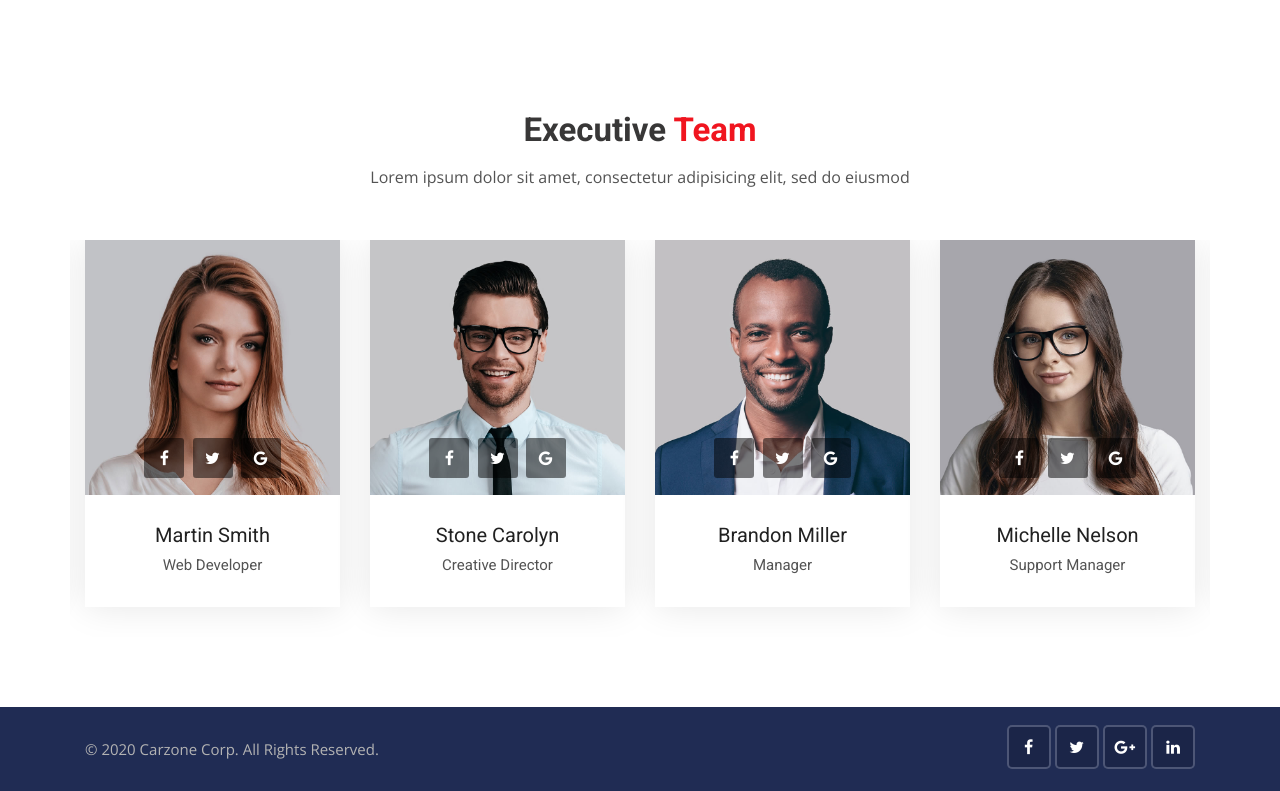
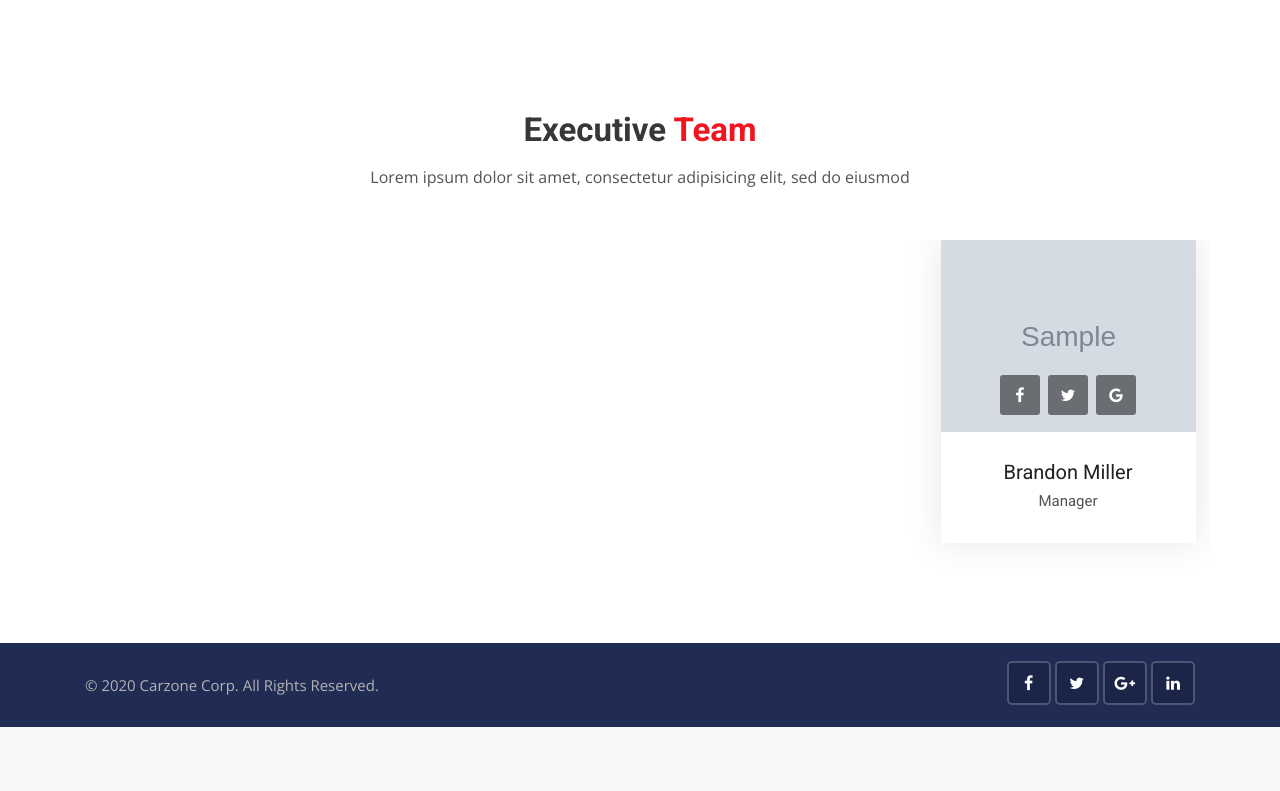
Before and after one commit to fatihkgm/Django-Project-Auto-Delaer, a Django app: template templates/pages/about.html in a window 1280 px wide. Shown: the part 847-1638 px from the top of the page. After the commit the page ends 1574 px from the top, so only its background shows below. Run offline with Django 3.2, Linux system fonts and the light colour scheme; the template is opened without the code that fills it: values that come from a table or form of the project are taken from there, others are empty; tables that the repository leaves empty hold one stand-in row (values such as "Sample post"); grey boxes marked "Sample" are stand-in pictures; parts of the project's set-up code (start-up, migrations or seed data) failed here and were passed over; some libraries are stand-ins or nearby versions.

Commit message:
team admin panel updated with img

```diff
--- a/templates/includes/navbar.html
+++ b/templates/includes/navbar.html
@@ -3,7 +3,7 @@
 <header class="main-header sticky-header header-with-top">
     <div class="container">
         <nav class="navbar navbar-expand-lg navbar-light">
-            <a class="navbar-brand company-logo" href="index.html">
+            <a class="navbar-brand company-logo" href="{% url 'home' %}">
                 <img src="{% static 'img/logos/black-logo.png' %}" alt="logo">
             </a>
             <button class="navbar-toggler" type="button" data-toggle="collapse" data-target="#navbar" aria-controls="navbar" aria-expanded="false" aria-label="Toggle navigation">
@@ -12,12 +12,12 @@
             <div class="navbar-collapse collapse w-100" id="navbar">
                 <ul class="navbar-nav ml-auto">
                     <li class="nav-item">
-                        <a class="nav-link dropdown-toggle" href="#" id="navbarDropdownMenuLink" data-toggle="dropdown" aria-haspopup="true" aria-expanded="false">
+                        <a class="nav-link dropdown-toggle" href="{% url 'home'%}">
                             Home
                         </a>
                     </li>
                     <li class="nav-item">
-                        <a class="nav-link" href="cars.html">
+                        <a class="nav-link" href="car.html">
                             Cars
                         </a>
                     </li>
--- a/templates/pages/about.html
+++ b/templates/pages/about.html
@@ -80,11 +80,12 @@
         <!-- Slick slider area start -->
         <div class="slick-slider-area clearfix">
             <div class="row slick-carousel" data-slick='{"slidesToShow": 4, "responsive":[{"breakpoint": 1024,"settings":{"slidesToShow": 2}}, {"breakpoint": 768,"settings":{"slidesToShow": 1}}]}'>
+                {% for team in teams %}
                 <div class="slick-slide-item">
                     <div class="team-1">
                         <div class="photo">
                             <a href="#">
-                                <img src="{% static 'img/avatar/avatar-12.jpg' %}" alt="team-1" class="img-fluid">
+                                <img src="{{team.photo.url}}" alt="team-1" class="img-fluid">
                             </a>
                             <div class="social-list clearfix">
                                 <a href="#" class="facebook-bg"><i class="fa fa-facebook"></i></a>
@@ -93,83 +94,13 @@
                             </div>
                         </div>
                         <div class="details">
-                            <h4><a href="team-detail.html">Brandon Miller</a></h4>
+                            <h4><a href="{{team.first_name}}">Brandon Miller</a></h4>
                             <h5>Manager</h5>
                         </div>
                     </div>
                 </div>
-                <div class="slick-slide-item">
-                    <div class="team-1">
-                        <div class="photo">
-                            <a href="#">
-                                <img src="{% static 'img/avatar/avatar-9.jpg' %}" alt="team-1" class="img-fluid">
-                            </a>
-                            <div class="social-list clearfix">
-                                <a href="#" class="facebook-bg"><i class="fa fa-facebook"></i></a>
-                                <a href="#" class="twitter-bg"><i class="fa fa-twitter"></i></a>
-                                <a href="#" class="google-bg"><i class="fa fa-google"></i></a>
-                            </div>
-                        </div>
-                        <div class="details">
-                            <h4><a href="team-detail.html">Michelle Nelson</a></h4>
-                            <h5>Support Manager</h5>
-                        </div>
-                    </div>
-                </div>
-                <div class="slick-slide-item">
-                    <div class="team-1">
-                        <div class="photo">
-                            <a href="#">
-                                <img src="{% static 'img/avatar/avatar-11.jpg' %}" alt="team-1" class="img-fluid">
-                            </a>
-                            <div class="social-list clearfix">
-                                <a href="#" class="facebook-bg"><i class="fa fa-facebook"></i></a>
-                                <a href="#" class="twitter-bg"><i class="fa fa-twitter"></i></a>
-                                <a href="#" class="google-bg"><i class="fa fa-google"></i></a>
-                            </div>
-                        </div>
-                        <div class="details">
-                            <h4><a href="team-detail.html">Stone Carolyn</a></h4>
-                            <h5>Creative Director</h5>
-                        </div>
-                    </div>
-                </div>
-                <div class="slick-slide-item">
-                    <div class="team-1">
-                        <div class="photo">
-                            <a href="#">
-                                <img src="{% static 'img/avatar/avatar-10.jpg' %}" alt="team-1" class="img-fluid">
-                            </a>
-                            <div class="social-list clearfix">
-                                <a href="#" class="facebook-bg"><i class="fa fa-facebook"></i></a>
-                                <a href="#" class="twitter-bg"><i class="fa fa-twitter"></i></a>
-                                <a href="#" class="google-bg"><i class="fa fa-google"></i></a>
-                            </div>
-                        </div>
-                        <div class="details">
-                            <h4><a href="team-detail.html">Martin Smith</a></h4>
-                            <h5>Web Developer</h5>
-                        </div>
-                    </div>
-                </div>
-                <div class="slick-slide-item">
-                    <div class="team-1">
-                        <div class="photo">
-                            <a href="#">
-                                <img src="{% static 'img/avatar/avatar-11.jpg' %}" alt="team-1" class="img-fluid">
-                            </a>
-                            <div class="social-list clearfix">
-                                <a href="#" class="facebook-bg"><i class="fa fa-facebook"></i></a>
-                                <a href="#" class="twitter-bg"><i class="fa fa-twitter"></i></a>
-                                <a href="#" class="google-bg"><i class="fa fa-google"></i></a>
-                            </div>
-                        </div>
-                        <div class="details">
-                            <h4><a href="team-detail.html">Stone Carolyn</a></h4>
-                            <h5>Creative Director</h5>
-                        </div>
-                    </div>
-                </div>
+
+             {% endfor %}
             </div>
         </div>
     </div>
```
Also changed, not shown: pages/admin.py (+9 -1 lines), pages/views.py (+6 -2 lines).
